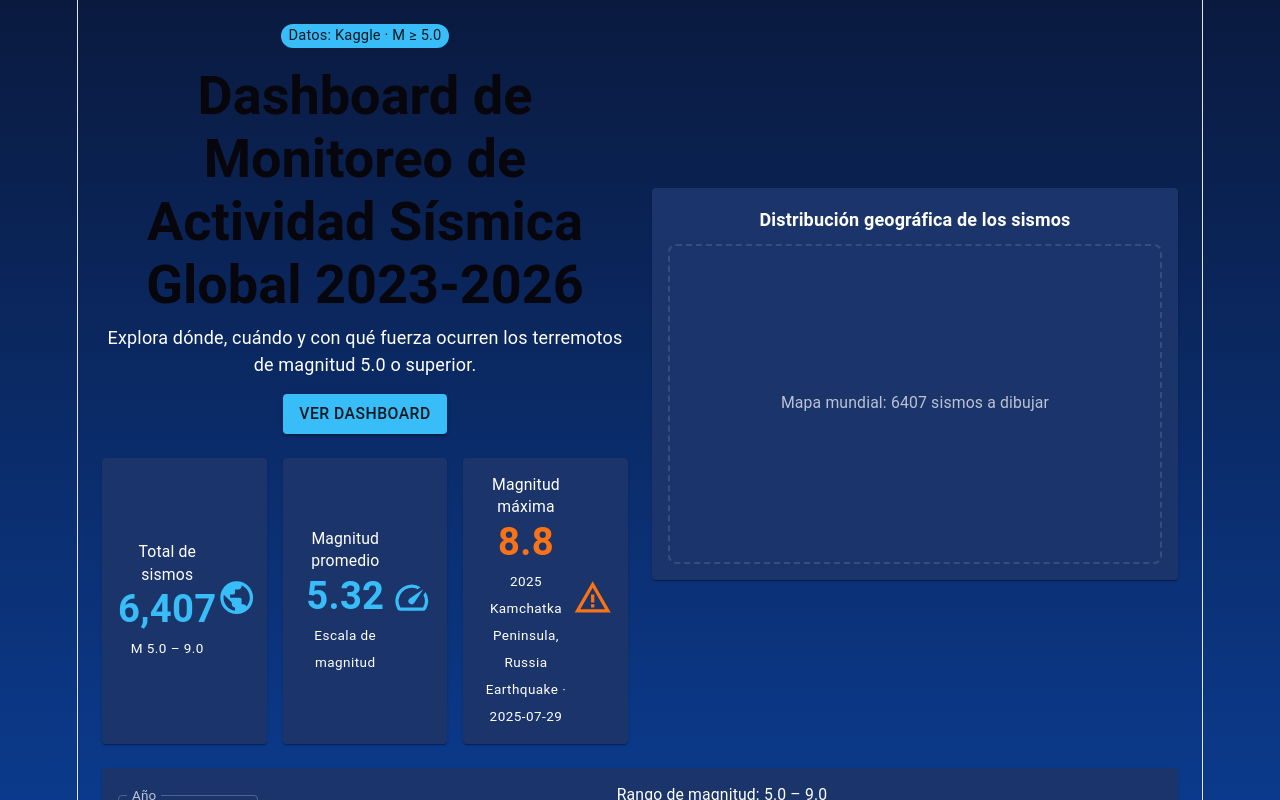
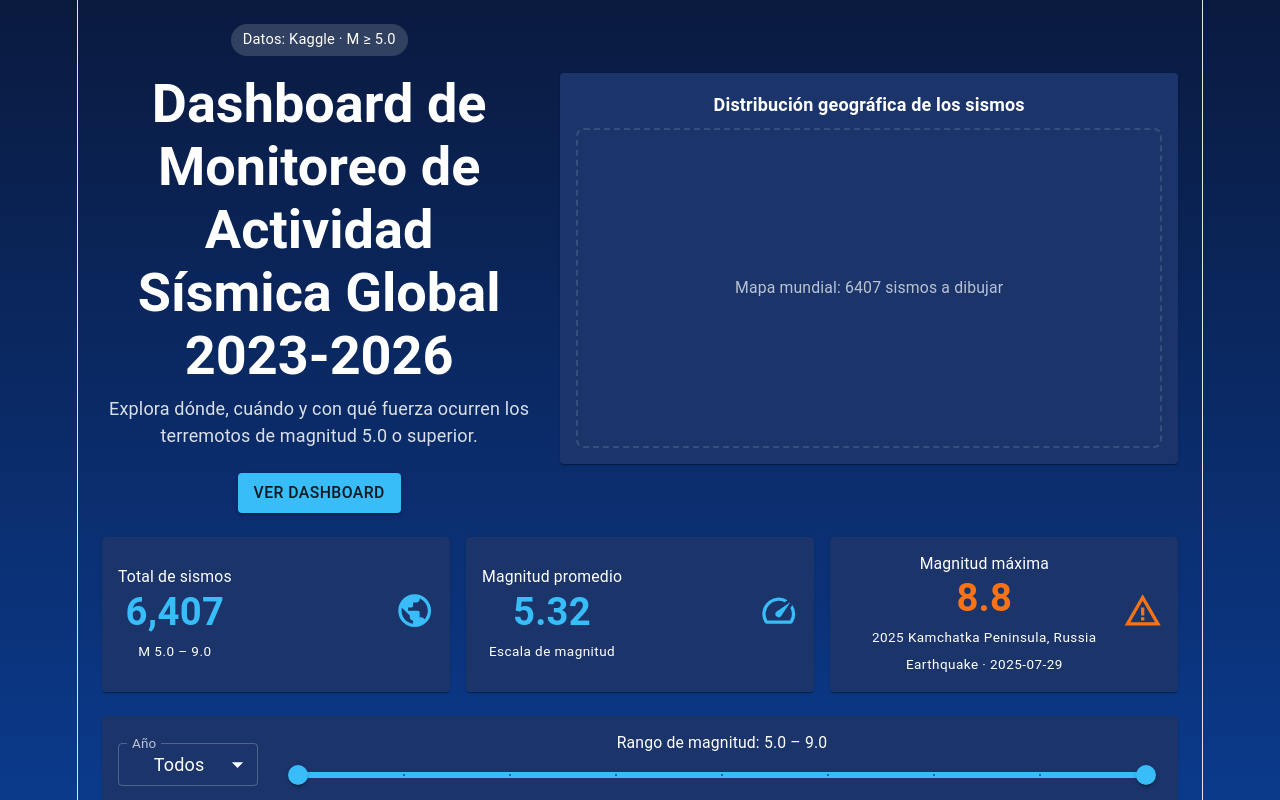
Before and after one commit to PaolaReyes0322/Proyecto03_Earthquakes, a React (Vite) app in the folder dashboard/: page / in a window 1280 px wide. Shown: the top 800 px of the page. Built offline with nearby package versions, Linux system fonts and the light colour scheme.

Commit message:
refactor(hero): ajustar orden de mapa, KPIs y adaptación móvil

```diff
--- a/dashboard/src/components/HeroSection.tsx
+++ b/dashboard/src/components/HeroSection.tsx
@@ -1,4 +1,4 @@
-import {Button, Chip, Grid, Typography, useMediaQuery, useTheme,} from '@mui/material';
+import { Button, Chip, Grid, Typography, useMediaQuery, useTheme } from '@mui/material';
 import KpiGrid from './KpiGrid';
 import ChartCard from './ChartCard';
 import EarthquakeMap from './EarthquakeMap';
@@ -15,37 +15,31 @@ interface HeroSectionProps {
 }
 
 export default function HeroSection({
-    title,
-    subtitle,
-    badgeText,
-    ctaLabel,
-    onCtaClick,
-    kpis,
-    mapPoints,
+  title, subtitle, badgeText, ctaLabel, onCtaClick, kpis, mapPoints,
 }: HeroSectionProps) {
   const theme = useTheme();
   const esMovil = useMediaQuery(theme.breakpoints.down('md'));
 
   return (
     <Grid container spacing={3} sx={{ alignItems: 'center' }}>
-            <Grid size={{ xs: 12, md: 6 }}>
-                <Chip label={badgeText} color="primary" size="small" sx={{ mb: 2 }} />
+        <Grid size={{ xs: 12, md: 5 }} sx={{ order: 1 }}>
+        <Chip label={badgeText} sx={{ mb: 2 }} />
         <Typography
             variant={esMovil ? 'h4' : 'h3'}
             component="h1"
-                    sx={{ fontWeight: 'bold', mb: 1 }}
+            sx={{ fontWeight: 'bold', color: 'white', mb: 1 }}
         >
             {title}
         </Typography>
-                <Typography color="text.secondary" sx={{ mb: 2 }}>
-                    {subtitle}
-                </Typography>
-                <Button variant="contained" onClick={onCtaClick} sx={{ mb: 3 }}>
-                    {ctaLabel}
-                </Button>
+        <Typography sx={{ color: 'rgba(255,255,255,0.85)', mb: 3 }}>{subtitle}</Typography>
+        <Button variant="contained" onClick={onCtaClick}>{ctaLabel}</Button>
+        </Grid>
+
+        <Grid size={12} sx={{ order: { xs: 2, md: 3 } }}>
         <KpiGrid kpis={kpis} />
         </Grid>
-            <Grid size={{ xs: 12, md: 6 }}>
+
+        <Grid size={{ xs: 12, md: 7 }} sx={{ order: { xs: 3, md: 2 } }}>
         <ChartCard title="Distribución geográfica de los sismos">
             <EarthquakeMap points={mapPoints} height={esMovil ? 220 : 320} />
         </ChartCard>
--- a/dashboard/src/index.css
+++ b/dashboard/src/index.css
@@ -86,6 +86,50 @@ h1 {
     margin: 20px 0;
   }
 }
+/* Contenedor principal de la cabecera */
+.hero-section {
+  display: flex;
+  flex-direction: column;
+  gap: 24px;
+  width: 100%;
+}
+
+/* Fila 1: Título a la izquierda + Mapa a la derecha */
+.hero-top {
+  display: grid;
+  grid-template-columns: 1fr 1.1fr;
+  align-items: center;
+  gap: 24px;
+}
+
+@media (max-width: 1024px) {
+  .hero-top {
+    grid-template-columns: 1fr;
+  }
+}
+
+/* Fila 2: Las 3 tarjetas repartidas proporcionalmente al 100% */
+.kpi-grid {
+  display: grid;
+  grid-template-columns: repeat(3, 1fr);
+  gap: 20px;
+  width: 100%;
+}
+
+@media (max-width: 768px) {
+  .kpi-grid {
+    grid-template-columns: 1fr;
+  }
+}
+
+.kpi-card {
+  display: flex;
+  flex-direction: column;
+  justify-content: center;
+  align-items: center;
+  padding: 20px;
+}
+
 h2 {
   font-size: 24px;
   line-height: 118%;
```
Lines whose indentation alone changed are shown as unchanged.
